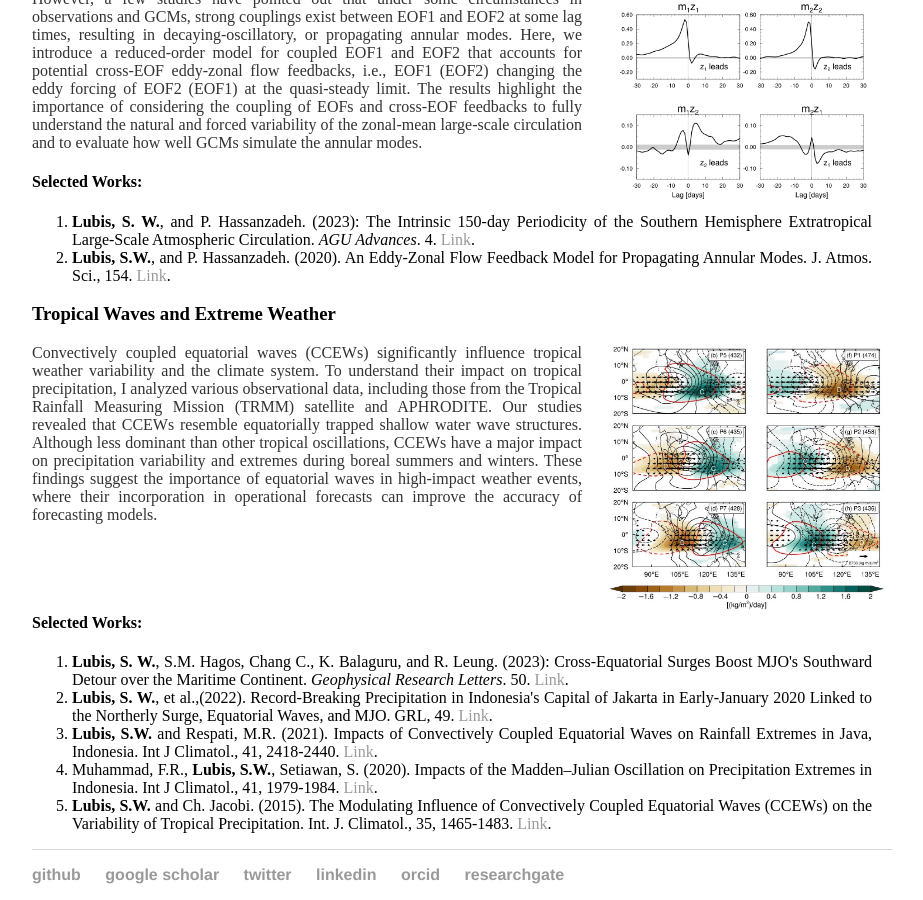
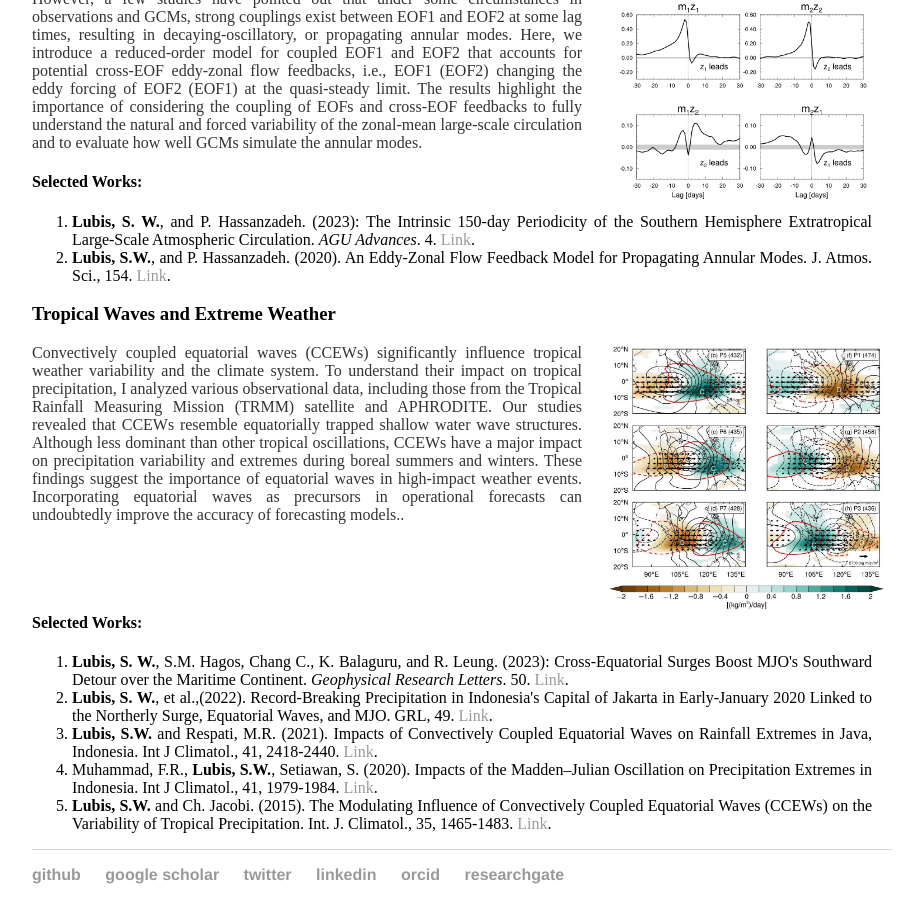
Before and after one commit to sandrolubis/sandrolubis.github.io, a Jekyll site: the page built from research/index.html, in a window 1280 px wide and 900 px high, scrolled down 1338 px. Shown: the whole window, without its empty margins (276-1199 px from the left). Built offline with Jekyll 4.4.1, drawn with Linux system fonts in a browser that asks for light colours.

Commit message:
Update index.html

```diff
--- a/research/index.html
+++ b/research/index.html
@@ -62,8 +62,8 @@ title: Research Interests | Sandro Lubis
 			<p class="indented", style="width:550px"><font size=3> Convectively coupled equatorial waves (CCEWs) significantly influence tropical weather variability and the climate system.
 				To understand their impact on tropical precipitation, I analyzed various observational data, including those from the Tropical Rainfall Measuring Mission (TRMM) satellite and APHRODITE.
 				Our studies revealed that CCEWs resemble equatorially trapped shallow water wave structures. Although less dominant than other tropical oscillations,
-				CCEWs have a major impact on precipitation variability and extremes during boreal summers and winters. These findings suggest the importance of equatorial waves in high-impact weather events,
-				where their incorporation in operational forecasts can improve the accuracy of forecasting models. </font></p>
+				CCEWs have a major impact on precipitation variability and extremes during boreal summers and winters. These findings suggest the importance of equatorial waves in high-impact weather events.
+				Incorporating equatorial waves as precursors in operational forecasts can undoubtedly improve the accuracy of forecasting models.. </font></p>
 			<h4 style="margin-top:90px;">Selected Works:</h4>
 			<ol style="text-align:justify;">
 			  <li><b>Lubis, S. W.</b>, S.M. Hagos, Chang C., K. Balaguru,  and R. Leung. (2023): Cross-Equatorial Surges Boost MJO's Southward Detour over the Maritime Continent. <i>Geophysical Research Letters</i>. 50. <a href="https://doi.org/10.1029/2023GL104770">Link</a>.</li>
```
